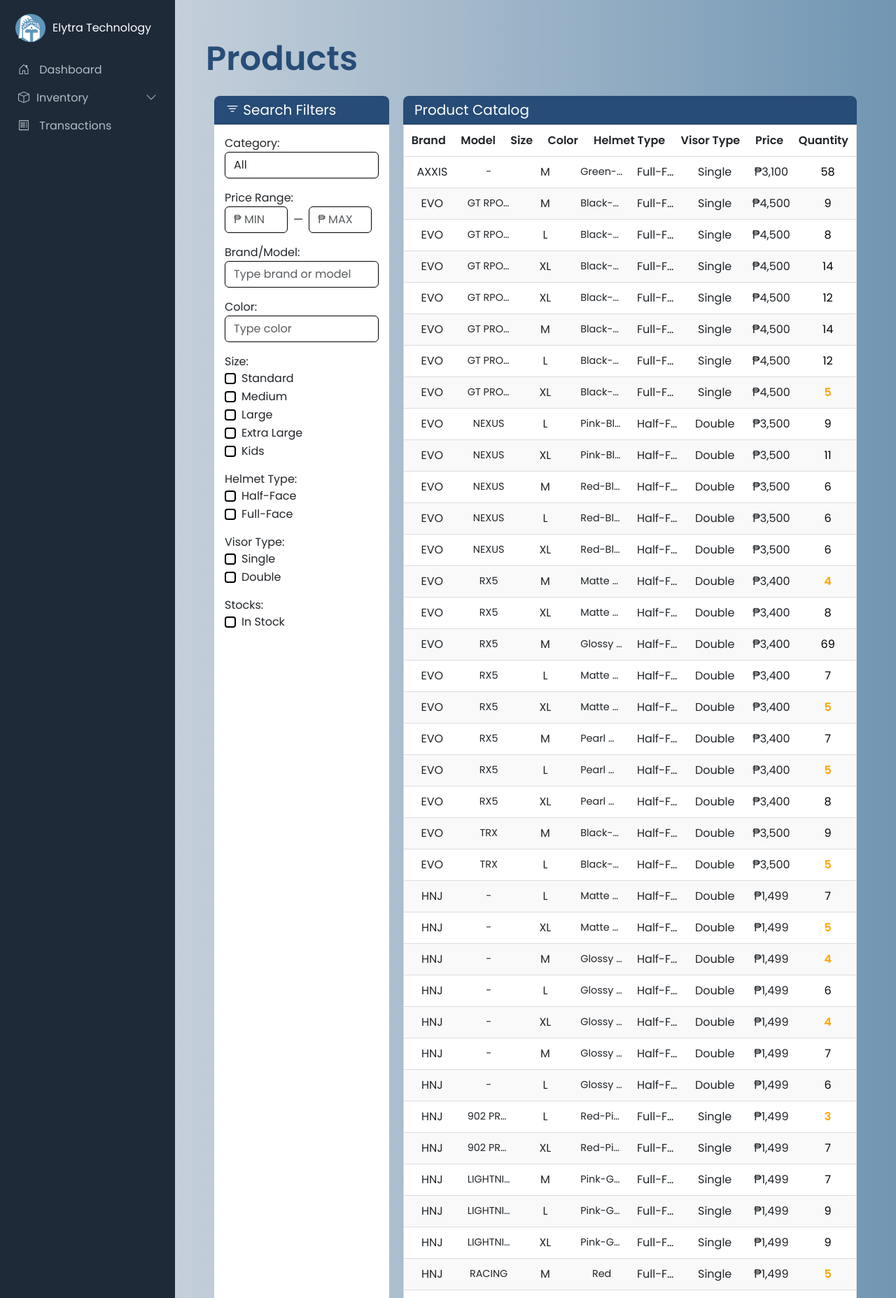
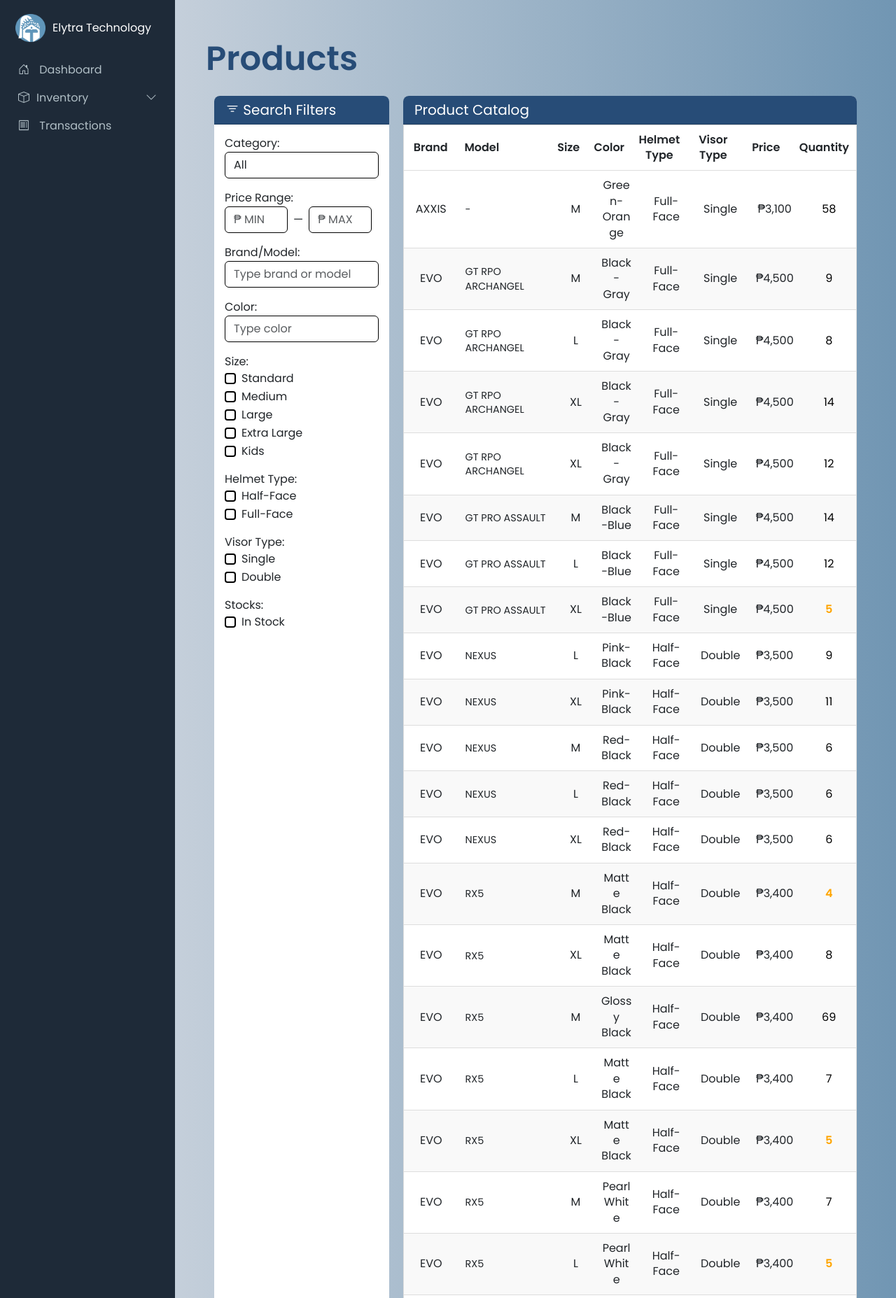
Before and after one commit to jc-pogi/chano, a Django app: template etms_portal/etms_app/templates/products.html in a window 1280 px wide. Shown: the top 1855 px of the page at 70% size. Run offline with Django 5.2, Linux system fonts and the light colour scheme; the template is opened without the code that fills it, so the values that code supplies are empty.

Commit message:
Fixed the ellipses in Product Tab

```diff
--- a/etms_portal/etms_app/static/data.json
+++ b/etms_portal/etms_app/static/data.json
@@ -536,7 +536,7 @@
             "username": "admin",
             "password": "admin",
             "role": "admin",
-            "lastLogin": "2025-03-30 11:41:31",
+            "lastLogin": "2025-03-30 14:11:59",
             "status": "Active"
         },
         {
--- a/etms_portal/etms_app/templates/productTable.html
+++ b/etms_portal/etms_app/templates/productTable.html
@@ -1,44 +1,56 @@
 <style>
     .table-container {
-        max-height: 400px; /* Set maximum height */
-        overflow-y: auto;  /* Enable vertical scrolling when needed */
+        max-height: 90vh;
+        overflow-y: auto;
         border: 1px solid #ddd;
     }
 
-    /* Table Styling */
-    table {
+    #productTable {
         width: 100%;
         border-collapse: collapse;
+        table-layout: fixed;
     }
 
-    /* Sticky Header */
-    thead {
+    #productTable thead tr {
         position: sticky;
         top: 0;
-        background-color: rgb(255, 255, 255);
+        background-color: white;
         z-index: 2;
     }
 
-    th, td {
-        padding: 10px;
+    #productTable th, #productTable td {
+        padding: 8px 12px;
         text-align: center;
         border-bottom: 1px solid #ddd;
+        vertical-align: middle;
+        line-height: 1.4;
     }
 
-    /* Alternating row colors */
-    tbody tr:nth-child(even) {
+    /* Column widths */
+    #productTable th:nth-child(1), #productTable td:nth-child(1) { width: 12%; } /* Brand */
+    #productTable th:nth-child(2), #productTable td:nth-child(2) {
+        width: 22%;
+        text-align: left;
+        white-space: normal;
+        word-wrap: break-word;
+    } /* Model */
+    #productTable th:nth-child(3), #productTable td:nth-child(3) { width: 8%; } /* Size */
+    #productTable th:nth-child(4), #productTable td:nth-child(4) { width: 10%; } /* Color */
+    #productTable th:nth-child(5), #productTable td:nth-child(5) { width: 12%; } /* Helmet Type */
+    #productTable th:nth-child(6), #productTable td:nth-child(6) { width: 12%; } /* Visor Type */
+    #productTable th:nth-child(7), #productTable td:nth-child(7) { width: 12%; } /* Price */
+    #productTable th:nth-child(8), #productTable td:nth-child(8) { width: 12%; } /* Quantity */
+
+    #productTable tbody tr:nth-child(even) {
         background-color: #f9f9f9;
     }
 
-    tbody tr:hover {
-        background-color: #c9c7c7;
+    #productTable tbody tr:hover {
+        background-color: #e9e9e9;
     }
-
 </style>
 
-<!-- Table Container -->
-
-<div class="table-container custom-product-table">
+<div class="table-container">
     <table id="productTable">
         <thead>
             <tr>
@@ -53,38 +65,12 @@
             </tr>
         </thead>
         <tbody>
-            <!-- Table data will be inserted dynamically -->
+            <!-- Data will be loaded dynamically -->
         </tbody>
     </table>
 </div>
 
 <script>
-function highlightLowQuantity() {
-    let rows = document.querySelectorAll("#productTable tbody tr");
-
-    rows.forEach(row => {
-        let quantityCell = row.querySelector(".quantity");
-        if (quantityCell) {
-            let quantity = parseInt(quantityCell.textContent.trim()) || 0;
-
-            // Set color based on stock level
-            if (quantity === 0) {
-                quantityCell.style.color = "red";  // Out of stock
-                quantityCell.style.fontWeight = "bold";
-            } else if (quantity > 0 && quantity <= 5) {
-                quantityCell.style.color = "orange";  // Low stock warning
-                quantityCell.style.fontWeight = "bold";
-            } else {
-                quantityCell.style.color = "black"; // Normal stock
-                quantityCell.style.fontWeight = "normal";
-            }
-        }
-    });
-
-    console.log("✅ highlightLowQuantity() applied to table!");
-}
-
-// ✅ Now put `loadProducts()` BELOW this function
 function loadProducts() {
     fetch("/get-products/")
     .then(response => response.json())
@@ -92,15 +78,10 @@ function loadProducts() {
         let tableBody = document.querySelector("#productTable tbody");
         tableBody.innerHTML = "";
 
-        if (!data || !Array.isArray(data)) {
-            console.error("❌ Invalid JSON format:", data);
-            return;
-        }
-
         data.forEach(item => {
             let row = `<tr
-                data-category="helmet"
                 data-brand="${item.brand.toLowerCase()}"
+                data-model="${item.model.toLowerCase()}"
                 data-color="${item.color ? item.color.toLowerCase() : ''}"
                 data-size="${item.size.toLowerCase()}"
                 data-type="${item.helmet_type.toLowerCase()}"
@@ -113,105 +94,60 @@ function loadProducts() {
                 <td>${item.color || "N/A"}</td>
                 <td>${item.helmet_type}</td>
                 <td>${item.visor_type}</td>
-                <td>₱${item.price ? item.price.toLocaleString() : "N/A"}</td>
+                <td>₱${item.price?.toLocaleString() || "N/A"}</td>
                 <td class="quantity">${item.quantity}</td>
             </tr>`;
             tableBody.innerHTML += row;
         });
 
-        console.log("✅ Products Loaded Successfully!");
-
-        let categoryElement = document.getElementById("category");
-        if (typeof applyFilters === "function" && categoryElement) {
-            console.log("✅ applyFilters() is running inside productTable.html...");
-            applyFilters();
-        } else {
-            console.warn("⚠️ Skipping applyFilters() because filters are missing.");
-        }
-
-        if (typeof highlightLowQuantity === "function") {
-            console.log("🔍 Running highlightLowQuantity() after loading products...");
-            highlightLowQuantity();
-        } else {
-            console.warn("⚠️ highlightLowQuantity() function is missing!");
-        }
+        highlightLowQuantity();
     })
-    .catch(error => console.error("❌ Error loading products:", error));
+    .catch(error => console.error("Error loading products:", error));
 }
 
-// ✅ Load products when the page loads
-window.onload = function() {
-    loadProducts();
-};
-
-
-        // Load products on page load
-        window.onload = loadProducts;
-
-        setInterval(loadProducts, 5000); // Reloads every 5 seconds
-
-
-
-    function applyFilters() {
-    let category = document.getElementById("category").value.toLowerCase();
-    let brandModel = document.getElementById("brand").value.toLowerCase();
-    let color = document.getElementById("color").value.toLowerCase();
-    let inStock = document.getElementById("inStock").checked;
-
-    let minPrice = document.getElementById("minPrice").value.trim();
-    let maxPrice = document.getElementById("maxPrice").value.trim();
-    minPrice = minPrice !== "" ? parseFloat(minPrice) : Number.NEGATIVE_INFINITY;
-    maxPrice = maxPrice !== "" ? parseFloat(maxPrice) : Number.POSITIVE_INFINITY;
-
-    let selectedSizes = Array.from(document.querySelectorAll("input[id^='size']:checked"))
-        .map(checkbox => checkbox.value.toLowerCase());
-
-    let selectedTypes = Array.from(document.querySelectorAll("input[id^='type']:checked"))
-        .map(checkbox => checkbox.value.toLowerCase());
-
-    let selectedVisors = Array.from(document.querySelectorAll("input[id^='visor']:checked"))
-        .map(checkbox => checkbox.value.toLowerCase());
-
-    let rows = document.querySelectorAll("#productTable tbody tr");
+function applyFilters() {
+    const brandModelInput = document.getElementById("brand").value.toLowerCase();
+    const rows = document.querySelectorAll("#productTable tbody tr");
 
     rows.forEach(row => {
-        let rowCategory = row.getAttribute("data-category") || "";
-        let rowBrand = row.getAttribute("data-brand") || "";
-        let rowModel = row.cells[1].textContent.toLowerCase(); // Get model from the second column
-        let rowColor = row.getAttribute("data-color") || "";
-        let rowSize = row.getAttribute("data-size") || "";
-        let rowType = row.getAttribute("data-type") || "";
-        let rowVisor = row.getAttribute("data-visor") || "";
-        let rowPrice = parseFloat(row.getAttribute("data-price")) || 0;
-        let rowInStock = row.getAttribute("data-in-stock") === "true";
+        const brand = row.getAttribute("data-brand");
+        const model = row.getAttribute("data-model");
+        const matchesBrand = brand.includes(brandModelInput);
+        const matchesModel = model.includes(brandModelInput);
 
-        let matchesCategory = category === "" || rowCategory.includes(category);
-        let matchesBrandModel = brandModel === "" || rowBrand.includes(brandModel) || rowModel.includes(brandModel);
-        let matchesColor = color === "" || rowColor.includes(color);
-        let matchesSize = selectedSizes.length === 0 || selectedSizes.includes(rowSize);
-        let matchesType = selectedTypes.length === 0 || selectedTypes.includes(rowType);
-        let matchesVisor = selectedVisors.length === 0 || selectedVisors.includes(rowVisor);
-        let matchesPrice = (minPrice <= rowPrice) && (rowPrice <= maxPrice);
-        let matchesInStock = !inStock || rowInStock;
-
-        let showRow = matchesCategory && matchesBrandModel && matchesColor && matchesSize && matchesType && matchesVisor && matchesPrice && matchesInStock;
-
-        // Use 'visibility' instead of 'display' to avoid layout shifts
-        if (showRow) {
+        // Show row if either brand or model matches
+        if (brandModelInput === "" || matchesBrand || matchesModel) {
             row.style.display = "";
-            row.style.visibility = "visible";
         } else {
-            row.style.display = "none"; // We still need display:none to remove from layout flow
-            row.style.visibility = "collapse"; // This helps with table layout
+            row.style.display = "none";
         }
     });
-
-    console.log("Filters applied:", { brandModel, selectedSizes, selectedTypes, selectedVisors, minPrice, maxPrice });
 }
 
-// ✅ Confirm applyFilters() is defined
-console.log("✅ applyFilters() function is now defined in productTable.html.");
+function highlightLowQuantity() {
+    document.querySelectorAll("#productTable .quantity").forEach(cell => {
+        const quantity = parseInt(cell.textContent);
+        if (quantity === 0) {
+            cell.style.color = "red";
+            cell.style.fontWeight = "bold";
+        } else if (quantity <= 5) {
+            cell.style.color = "orange";
+            cell.style.fontWeight = "bold";
+        } else {
+            cell.style.color = "black";
+            cell.style.fontWeight = "normal";
+        }
+    });
+}
 
+// Initialize and set up event listeners
+window.addEventListener('DOMContentLoaded', () => {
+    loadProducts();
 
-
+    // Ensure the brand input triggers filtering
+    const brandInput = document.getElementById("brand");
+    if (brandInput) {
+        brandInput.addEventListener("input", applyFilters);
+    }
+});
 </script>
--- a/etms_portal/etms_app/templates/products.html
+++ b/etms_portal/etms_app/templates/products.html
@@ -147,13 +147,15 @@ body {
     background: white;
     z-index: 2;
 }
-#productTable td:nth-child(2), /* Model column */
-    #productTable td:nth-child(4) { /* Color column */
-        font-size: 0.9em; /* Slightly smaller font */
-        white-space: nowrap; /* Prevent wrapping */
-        overflow: visible; /* Show full text */
-        text-overflow: clip; /* Disable ellipsis */
-        max-width: 0; /* Allow horizontal expansion */
+
+/* Model column specific styling */
+#productTable td:nth-child(2) {
+    font-size: 0.9em;
+    white-space: normal;
+    word-wrap: break-word;
+    overflow-wrap: break-word;
+    min-width: 150px;
+    max-width: 250px;
 }
 
 /* Horizontal scrolling for overflow */
@@ -166,32 +168,7 @@ body {
     min-width: 100%;
     width: auto;
 }
-#productTable td:nth-child(2), /* Model column */
-    #productTable td:nth-child(4) { /* Color column */
-        font-size: 0.9em; /* Slightly smaller font */
-        white-space: nowrap; /* Prevent wrapping */
-        overflow: hidden; /* Hide overflow */
-        text-overflow: ellipsis; /* Show ellipsis for overflow */
-        max-width: 0; /* Help with ellipsis */
-    }
 
-    /* Tooltip for full text on hover */
-    #productTable td:hover {
-        position: relative;
-    }
-    #productTable td:hover::after {
-        content: attr(data-fulltext);
-        position: absolute;
-        left: 0;
-        top: 100%;
-        background: white;
-        border: 1px solid #ddd;
-        padding: 5px;
-        z-index: 100;
-        width: auto;
-        min-width: 150px;
-        font-size: 1em;
-    }
 .table-container {
     max-height: 90vh;
     overflow-y: auto;
@@ -202,7 +179,7 @@ body {
 #productTable {
     width: 100%;
     border-collapse: collapse;
-        table-layout: fixed; /* This enforces equal column distribution */
+    table-layout: fixed;
 }
 
 /* Header row styling */
@@ -220,9 +197,6 @@ body {
     padding: 10px;
     text-align: center;
     border-bottom: 1px solid #ddd;
-        overflow: hidden;
-        text-overflow: ellipsis;
-        white-space: nowrap;
 }
 
 /* Force equal width columns */
@@ -277,9 +251,9 @@ body {
 
 /* Apply styles ONLY inside products.html */
 .custom-product-table {
-    height: 90vh !important; /* Allow it to grow dynamically */
+    height: 90vh !important;
     max-height: 90vh !important;
-    overflow-y: auto !important; /* Ensure scrolling */
+    overflow-y: auto !important;
     display: flex;
     flex-direction: column;
 }
@@ -335,18 +309,18 @@ body {
 /* Style text fields */
 .form-control {
     border: 1px solid #000000;
-    border-radius: 6px; /* Rounded corners */
+    border-radius: 6px;
     transition: all 0.3s ease-in-out;
 }
 
 .form-control:focus {
-    border-color: #000000; /* Darker blue on focus */
+    border-color: #000000;
 }
 
 /* Style checkboxes */
 .form-check-input {
     border: 2px solid #000000;
-    border-radius: 4px; /* Slight rounding */
+    border-radius: 4px;
 }
 
 .form-check-input:checked {
@@ -357,13 +331,13 @@ body {
 /* Main Content */
 .main-content {
     flex-grow: 1;
-    max-height: calc(100vh - 60px); /* Adjust header height accordingly */
+    max-height: calc(100vh - 60px);
     overflow-y: auto;
 }
 
 /* Fix Product Catalog Size */
 .product-catalog {
-    max-height: 90vh; /* Allow it to grow dynamically */
+    max-height: 90vh;
     overflow-y: auto;
 }
 
```
Lines whose indentation alone changed are shown as unchanged.
